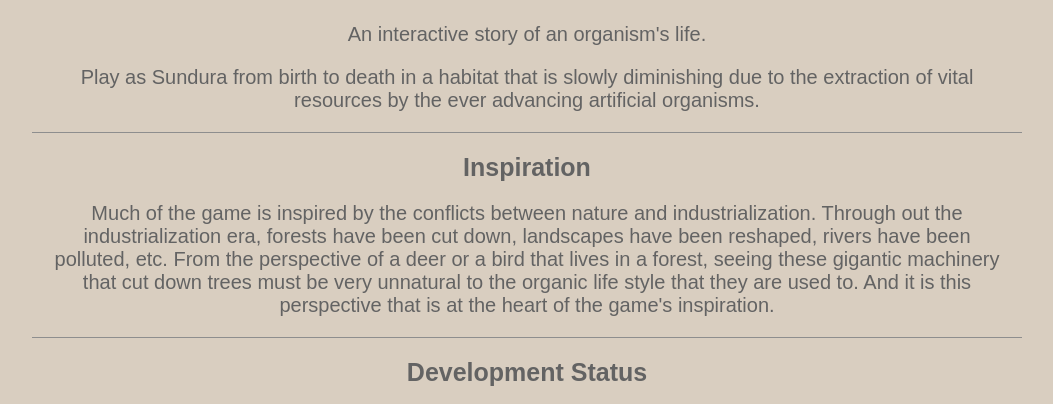
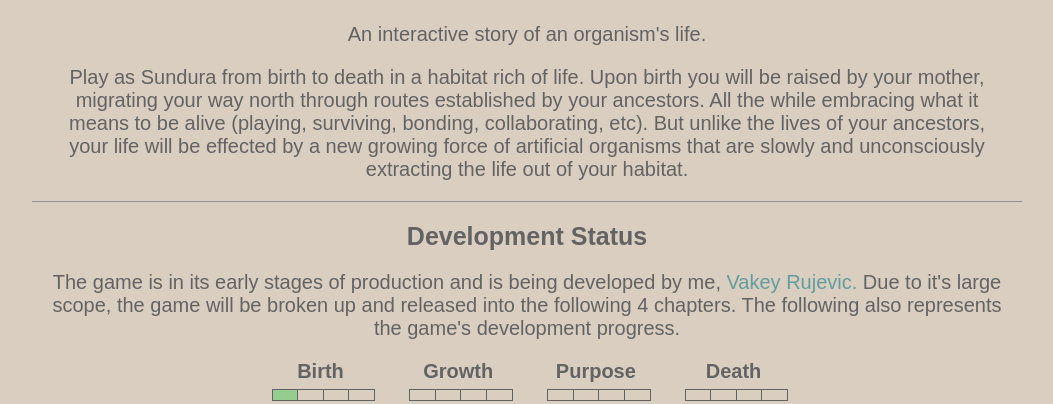
Before and after one commit to Vacummus/LifeOfSunduraWeb, a website: page index.html in a window 1280 px wide. Shown: the part 347-751 px from the top of the page, without its empty margins (113-1166 px from the left). Drawn offline with nearby package versions, Linux system fonts and the light colour scheme; some packages are replaced by stand-ins of ours.

Commit message:
Updated text

```diff
--- a/src/pages/overview-module.html
+++ b/src/pages/overview-module.html
@@ -3,15 +3,18 @@
         <p>An interactive story of an organism's life.</p>
 
         <p>
-            <!--Play as Sundura from birth to death where you will be raised by your mother along with your siblings,
-            migrating yor way through incredible landscapes filled with life.-->
+            Play as Sundura from birth to death in a habitat rich of life. Upon birth you will be raised by
+            your mother, migrating your way north through routes established by your ancestors. All the while
+            embracing what it means to be alive (playing, surviving, bonding, collaborating, etc). But unlike the
+            lives of your ancestors, your life will be effected by a new growing force of artificial organisms that
+            are slowly and unconsciously extracting the life out of your habitat.
 
-            Play as Sundura from birth to death in a habitat that is slowly diminishing due to the extraction
-            of vital resources by the ever advancing artificial organisms.
+            <!--Play as Sundura from birth to death in a habitat that is slowly diminishing due to the extraction
+            of vital resources by the ever advancing artificial organisms.-->
         </p>
     </div>
 
-    <div class="overview-section">
+    <!--<div class="overview-section">
         <div class="section-title">Inspiration</div>
 
         <p>
@@ -21,7 +24,7 @@
             to the organic life style that they are used to. And it is this perspective that is at the heart of the game's
             inspiration.
         </p>
-    </div>
+    </div>-->
 
     <div class="overview-section">
         <div class="section-title">Development Status</div>
@@ -30,7 +33,7 @@
             The game is in its early stages of production and is being developed by me,
             <a class="link-button" target="_blank" href="https://twitter.com/VakeyRujevic">Vakey Rujevic.</a>
             Due to it's large scope, the game will be broken up and released into the following 4 chapters.
-            The following also represents the game's dev progress indicator.
+            The following also represents the game's development progress.
         </p>
 
         <div class="section-block chapters">
```
